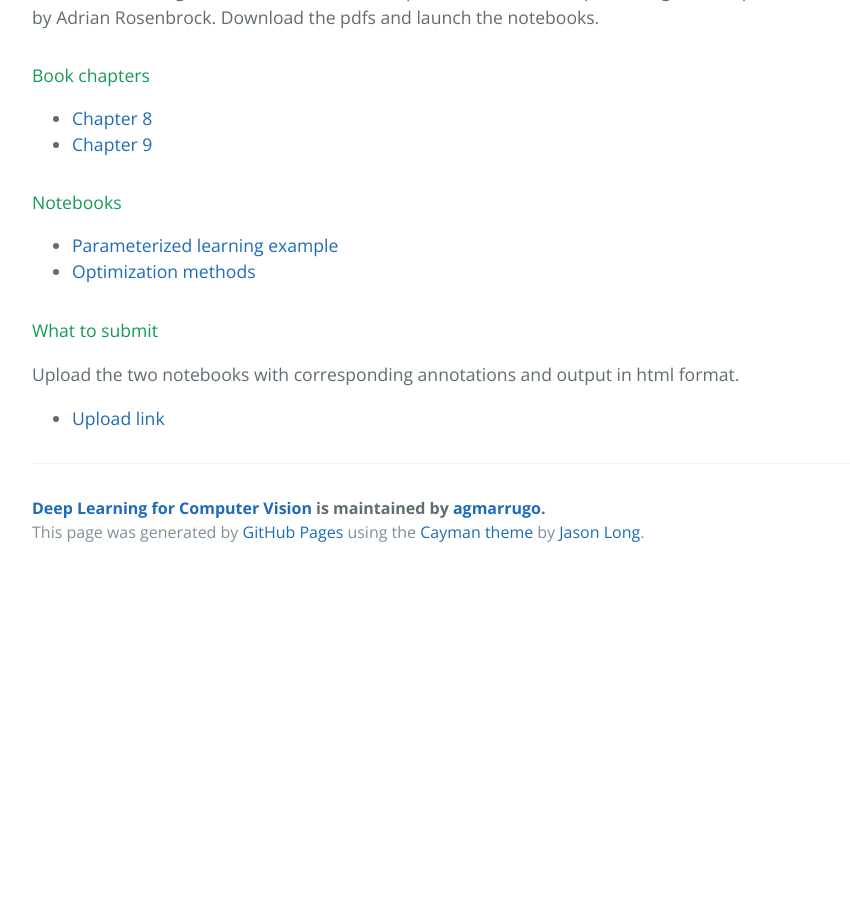
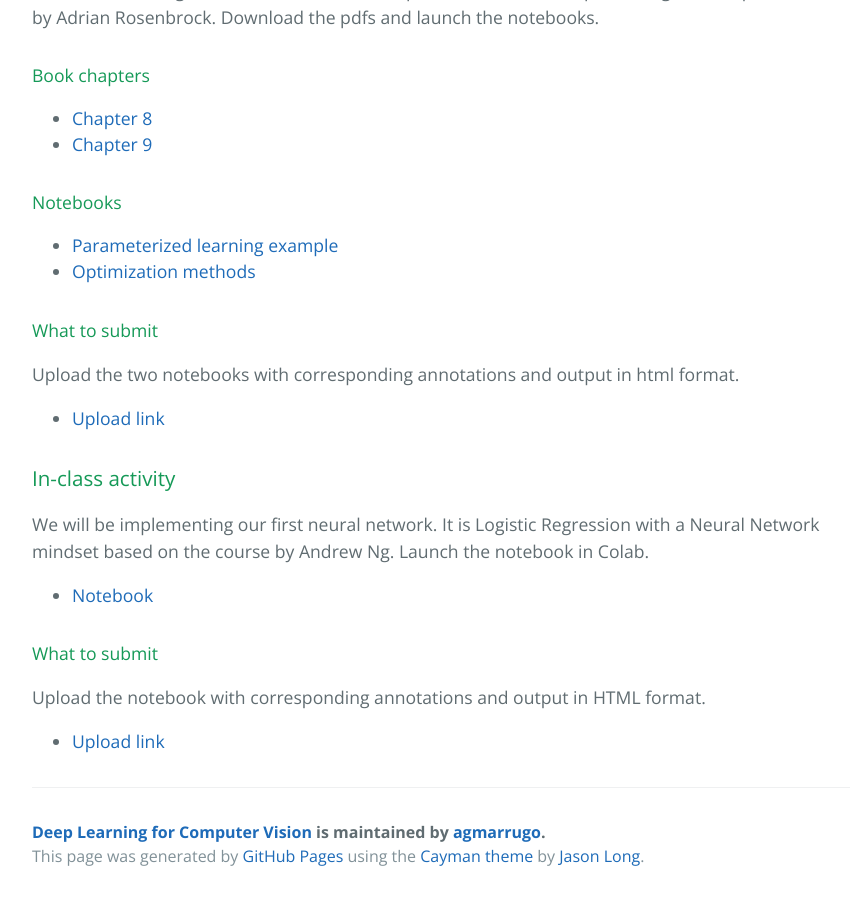
Before and after one commit to opi-lab/DL4CV, a Jekyll site: the page built from index.md, in a window 1280 px wide and 900 px high, scrolled down 2471 px. Shown: the whole window, without its empty margins (192-1042 px from the left). Built offline with Jekyll 4.4.1, drawn with Linux system fonts in a browser that asks for light colours; before the commit the page ends 3047 px from its top, so only the background shows below that.

Commit message:
Update index.md

```diff
--- a/index.md
+++ b/index.md
@@ -104,3 +104,14 @@ We will be working out the code from two chapters of the book Deep Learning for
 Upload the two notebooks with corresponding annotations and output in html format.
 
 - [Upload link](https://www.dropbox.com/request/LJt4Lvi0MHRhzUxNIO2z)
+
+### In-class activity
+
+We will be implementing our first neural network. It is Logistic Regression with a Neural Network mindset based on the course by Andrew Ng. Launch the notebook in Colab.
+
+ - [Notebook](https://github.com/opi-lab/DL4CV/blob/main/notebooks/logistic_regression_example.ipynb)
+
+#### What to submit
+Upload the notebook with corresponding annotations and output in HTML format.
+
+- [Upload link](https://www.dropbox.com/request/TbGpgVmLv21E8CNtmpKb)
```
